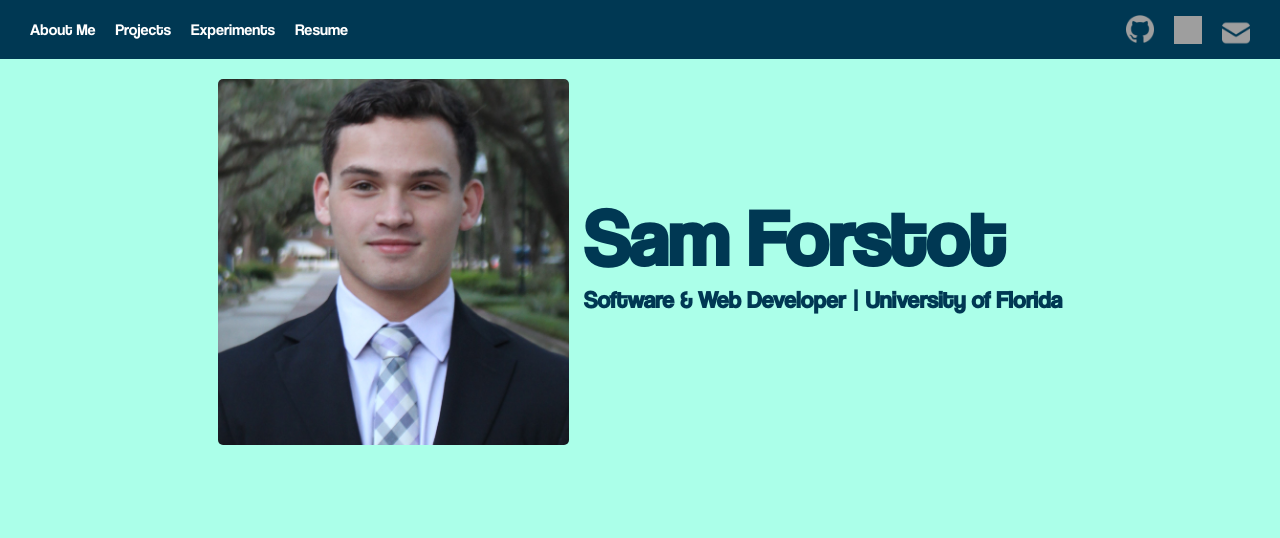
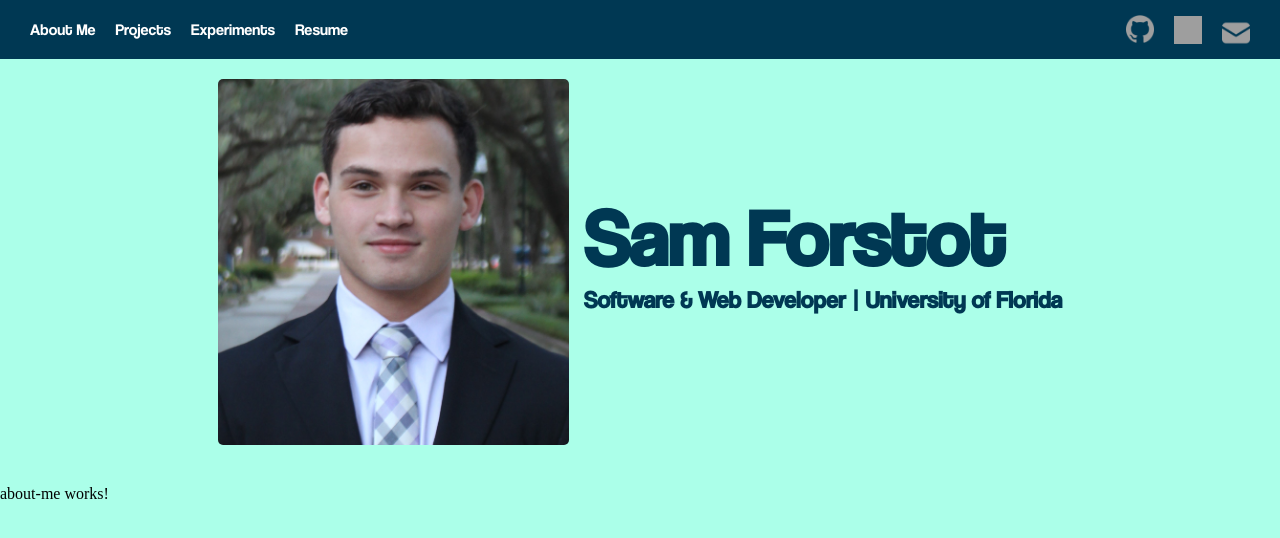
Before and after one commit to samforstot/sf-portfolio-app, an Angular app: page / in a window 1280 px wide. Shown: the top 538 px of the page. Built offline with nearby package versions, Linux system fonts and the light colour scheme; grey boxes are pictures that could not be loaded.

Commit message:
About me component has been created

```diff
--- /dev/null
+++ b/src/app/about-me/about-me.component.html
@@ -0,0 +1 @@
+<p>about-me works!</p>
--- a/src/app/app.component.html
+++ b/src/app/app.component.html
@@ -10,3 +10,4 @@
     </div>
   </div>
 </div>
+<app-about-me></app-about-me>
--- a/src/app/app.module.ts
+++ b/src/app/app.module.ts
@@ -4,11 +4,13 @@
 import { AppRoutingModule } from './app-routing.module';
 import { AppComponent } from './app.component';
 import { NavBarComponent } from './nav-bar/nav-bar.component';
+import { AboutMeComponent } from './about-me/about-me.component';
 
 @NgModule({
   declarations: [
     AppComponent,
-    NavBarComponent
+    NavBarComponent,
+    AboutMeComponent
   ],
   imports: [
     BrowserModule,
```
Also changed, not shown: src/app/about-me/about-me.component.ts (added, +10 -0 lines), src/app/about-me/about-me.component.scss (added), 1 other file (tests, documents, lock files or other folders).
